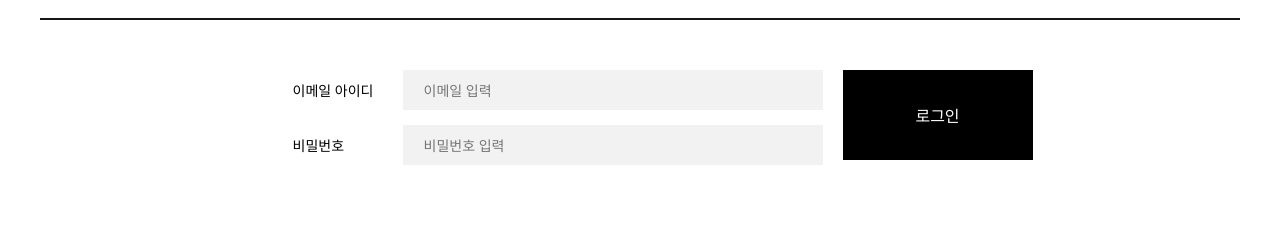
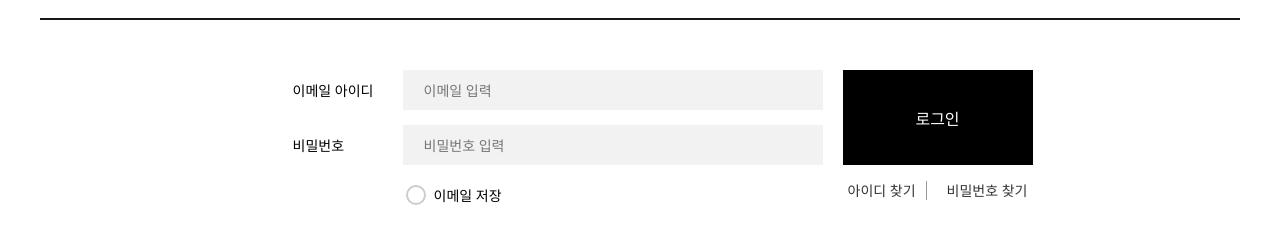
Before and after one commit to noona-n1/Shopping-Mall-Fe, a React (Vite) app: page /login in a window 1280 px wide. Shown: the part 275-518 px from the top of the page. Built offline with nearby package versions, Linux system fonts and the light colour scheme; a web font is replaced by a local one.

Commit message:
feat : login join창 구현

```diff
--- a/src/page/LoginPage/LoginPage.jsx
+++ b/src/page/LoginPage/LoginPage.jsx
@@ -20,8 +20,27 @@ const LoginPage = () => {
                 <label>비밀번호</label>
                 <input type='password' className='form-control' placeholder='비밀번호 입력' />
               </p>
+              <p>
+                <label class='custom-checkbox'>
+                  <input type='checkbox' />
+                  <span class='checkmark' />
+                  이메일 저장
+                </label>
+              </p>
             </div>
-            <button className='login-button'>로그인</button>
+            <div>
+              <button className='login-button'>로그인</button>
+              <ul className='link'>
+                <li>
+                  <a href='#' className='right-line'>
+                    아이디 찾기
+                  </a>
+                </li>
+                <li>
+                  <a href='#'>비밀번호 찾기</a>
+                </li>
+              </ul>
+            </div>
           </div>
         </div>
       </div>
--- a/src/page/LoginPage/style/LoginPage.style.css
+++ b/src/page/LoginPage/style/LoginPage.style.css
@@ -55,7 +55,7 @@
 
 .login-button {
   width: 190px;
-  height: 90px;
+  height: 95px;
   background-color: #000;
   color: #fff;
   font-size: 16px;
@@ -71,3 +71,71 @@
 .login-button:hover {
   background-color: #333;
 }
+/* 기본 체크박스를 숨김 */
+.custom-checkbox input[type='checkbox'] {
+  display: none;
+}
+.custom-checkbox {
+  margin-top: 5px;
+  margin-left: 113px;
+  display: flex;
+  align-items: center;
+}
+/* 체크박스의 기본 스타일 */
+.custom-checkbox .checkmark {
+  display: inline-block;
+  width: 20px;
+  height: 20px;
+  border: 2px solid #ccc;
+  border-radius: 50%;
+  position: relative;
+  margin-top: 0px;
+  margin-right: 8px;
+  cursor: pointer;
+  transition: border-color 0.3s;
+}
+
+/* 체크박스 선택 시 스타일 */
+.custom-checkbox input[type='checkbox']:checked + .checkmark {
+  border-color: #666; /* 선택 시 테두리 색상 */
+}
+
+/* 체크 아이콘 */
+.custom-checkbox input[type='checkbox']:checked + .checkmark::after {
+  content: '';
+  position: absolute;
+  left: 5px;
+  width: 6px;
+  height: 10px;
+  border: solid #666;
+  border-width: 0 2px 2px 0;
+  transform: rotate(45deg);
+}
+.link {
+  display: flex;
+  justify-content: center; /* 가운데 정렬 */
+  gap: 20px; /* 아이템 간격 */
+  margin-top: 10px; /* 버튼과의 간격 */
+  list-style-type: none; /* 리스트 스타일 제거 */
+  padding: 0;
+}
+
+.link li {
+  margin-top: 5px;
+  font-size: 14px;
+}
+
+.link li a {
+  color: #333;
+  text-decoration: none;
+  transition: color 0.3s;
+}
+
+.link li a:hover {
+  color: #666;
+}
+.right-line {
+  padding-right: 10px;
+  border: solid #999;
+  border-width: 0 1px 0 0;
+}
```
